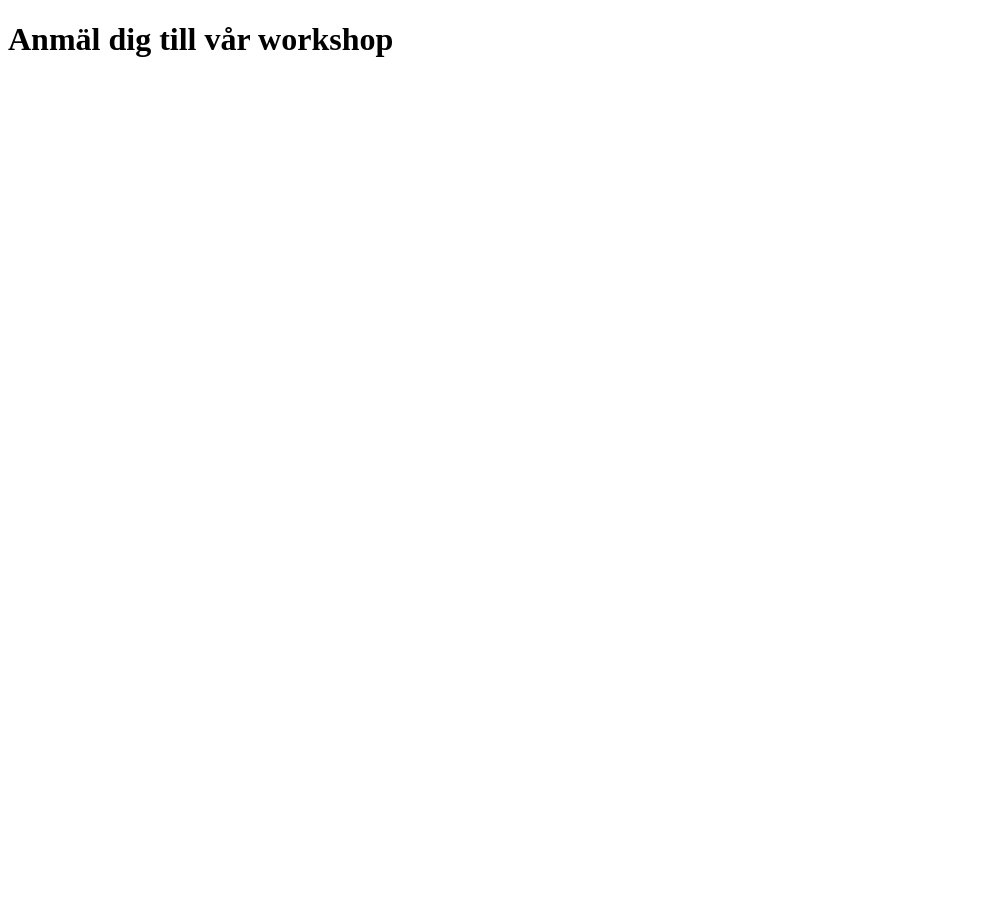
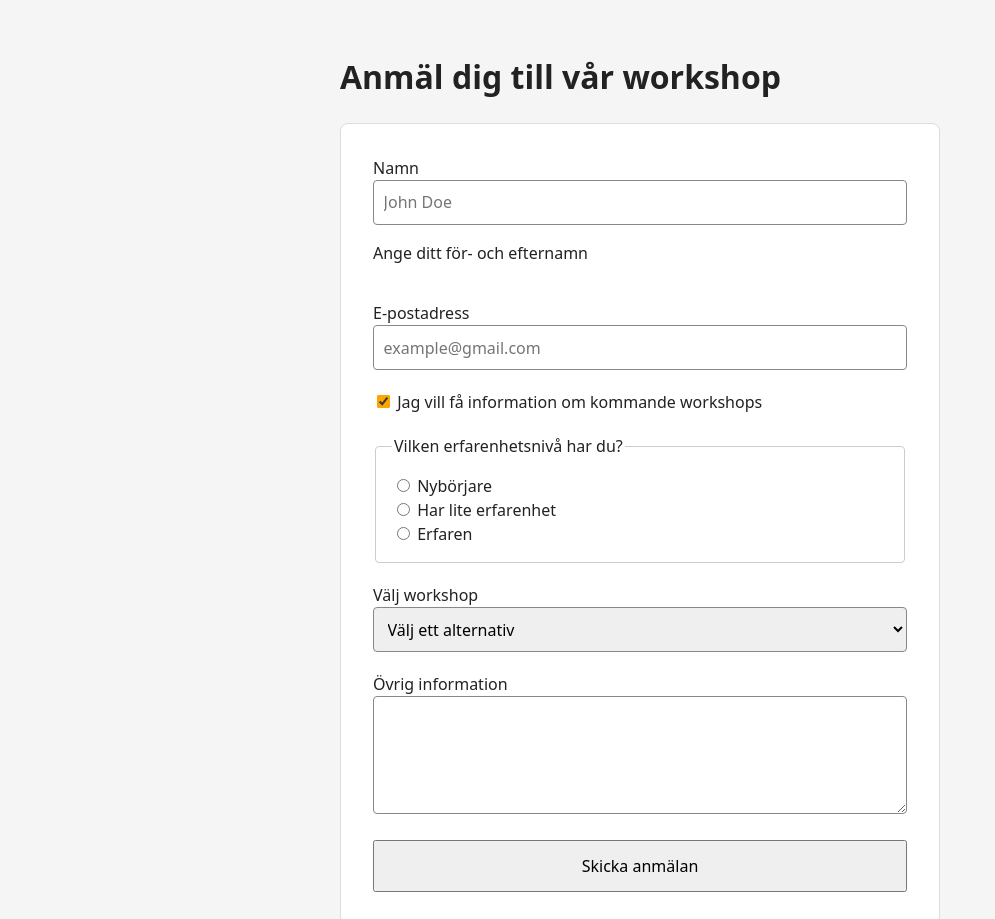
Before and after one commit to Lexicon-Utbildning-Front-end-2026-2027/vecka-4, a plain HTML site: page mandag-forms/Demo/index.html in a window 1280 px wide. Shown: the top 919 px of the page, without its empty margins (0-995 px from the left). Before the commit the page ends 800 px from the top, so only its background shows below. Drawn offline with Linux system fonts and the light colour scheme.

Commit message:
add todays demo code

```diff
--- a/mandag-forms/Demo/index.html
+++ b/mandag-forms/Demo/index.html
@@ -10,6 +10,82 @@
 <body>
   <main>
     <h1>Anmäl dig till vår workshop</h1>
+
+    <form action="" method="get">
+      <div>
+        <label for="name">Namn</label>
+        <input type="text" id="name" name="name" aria-describedby="name-help" placeholder="John Doe" required minlength="3" maxlength="30" autocomplete="name">
+        <p id="name-help">Ange ditt för- och efternamn</p>
+      </div>
+
+      <!-- <label for="postal-code">Postnummer</label>
+      <input type="text" id="postal-code" name="postal-code" autocomplete="postal-code" inputmode="numeric"> -->
+
+      <div>
+        <label for="email">E-postadress</label>
+        <input type="email" id="email" name="email" placeholder="example@gmail.com" required autocomplete="email">
+      </div>
+
+      <div>
+        <input type="checkbox" id="newsletter" name="newsletter" value="yes" checked>
+        <label for="newsletter">
+          Jag vill få information om kommande workshops
+        </label>
+      </div>
+
+      <fieldset>
+        <legend>Vilken erfarenhetsnivå har du?</legend>
+        <div>
+          <input type="radio" id="beginner" name="experience" value="beginner">
+          <label for="beginner">Nybörjare</label>
+        </div>
+        <div>
+          <input type="radio" id="intermediate" name="experience" value="intermediate">
+          <label for="intermediate">Har lite erfarenhet</label>
+        </div>
+        <div>
+          <input type="radio" id="advanced" name="experience" value="advanced">
+          <label for="advanced">Erfaren</label>
+        </div>
+      </fieldset>
+
+      <div>
+        <label for="workshop">Välj workshop</label>
+
+        <select id="workshop" name="workshop">
+          <option value="">Välj ett alternativ</option>
+          <option value="html">HTML och CSS</option>
+          <option value="javascript">Javascript</option>
+          <option value="accessibility">Tillgänglighet</option>
+        </select>
+      </div>
+
+      <!-- <div>
+        <label for="participants">Antal deltagare</label>
+        <input type="number" id="participants" name="participants" min="1" max="5">
+      </div> -->
+
+      <div>
+        <label for="message">Övrig information</label>
+
+        <textarea id="message" name="message" rows="4" cols="40" required></textarea>
+      </div>
+
+      <!-- <input type="password" id="password" name="password">
+
+      <input type="number">
+
+      <input type="date">
+
+      <input type="tel">
+
+      <input type="color">
+
+      <input type="range"> -->
+
+
+      <button type="submit">Skicka anmälan</button>
+    </form>
   </main>
 </body>
 </html>
--- a/mandag-forms/Demo/style.css
+++ b/mandag-forms/Demo/style.css
@@ -0,0 +1,77 @@
+* {
+  box-sizing: border-box;
+}
+
+body {
+  font-family: system-ui, sans-serif;
+  line-height: 1.5;
+  margin: 0;
+  padding: 2rem 1rem;
+  background: #f5f5f5;
+  color: #222;
+}
+
+main {
+  max-width: 600px;
+  margin-inline: auto;
+}
+
+form {
+  display: grid;
+  gap: 1.25rem;
+  padding: 2rem;
+  background: white;
+  border: 1px solid #ddd;
+  border-radius: 8px;
+}
+
+label {
+  font-weight: 500;
+}
+
+input,
+select,
+textarea,
+button {
+  font: inherit;
+}
+
+input:not([type="checkbox"], [type="radio"]),
+select,
+textarea {
+  width: 100%;
+  padding: 0.6rem;
+  border: 1px solid #888;
+  border-radius: 4px;
+}
+
+fieldset {
+  border: 1px solid #ccc;
+  border-radius: 4px;
+  padding: 1rem;
+}
+
+button {
+  padding: 0.75rem 1rem;
+  cursor: pointer;
+}
+
+:focus-visible {
+  outline: 3px solid #2563eb;
+  outline-offset: 3px;
+}
+
+input:user-invalid,
+select:user-invalid,
+textarea:user-invalid {
+  border-color: #dc2626;
+}
+
+input:user-valid {
+  border-color: green;
+}
+
+input[type="checkbox"],
+input[type="radio"] {
+  accent-color: orange;
+}
```
